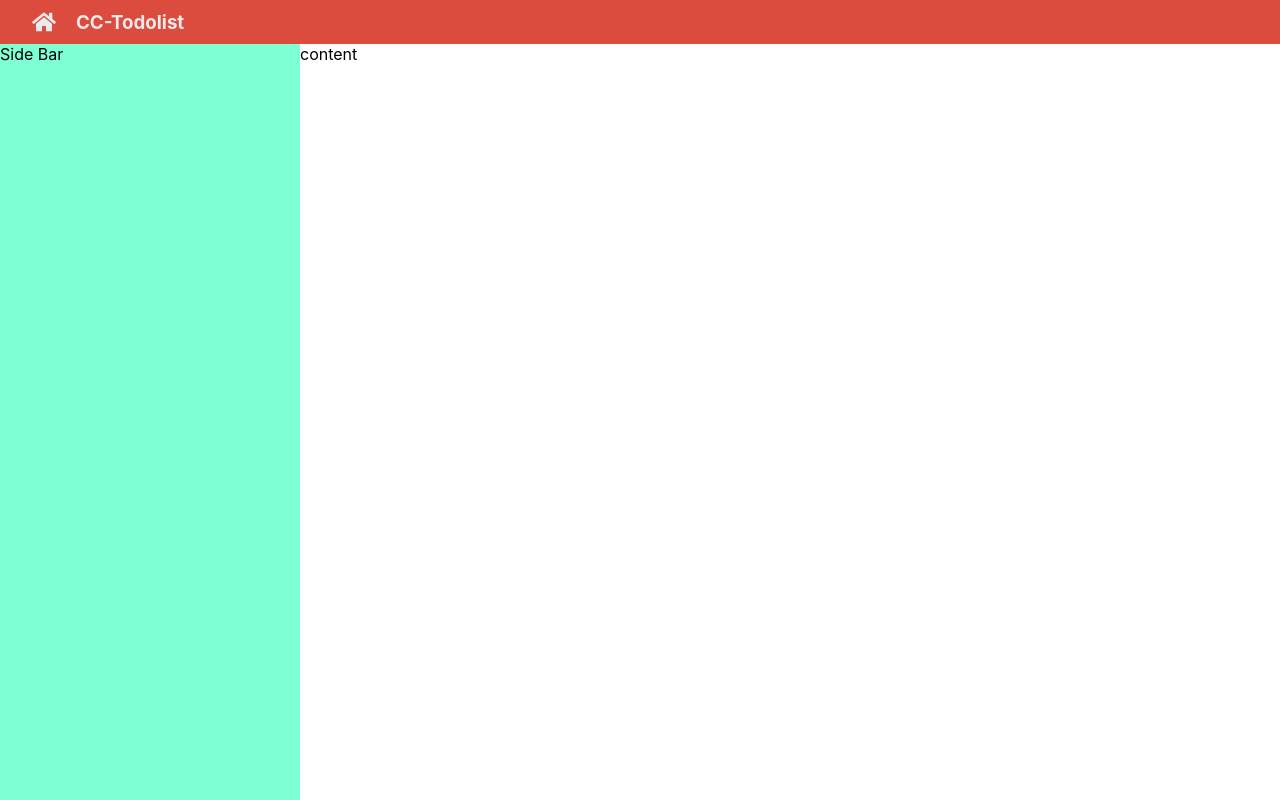
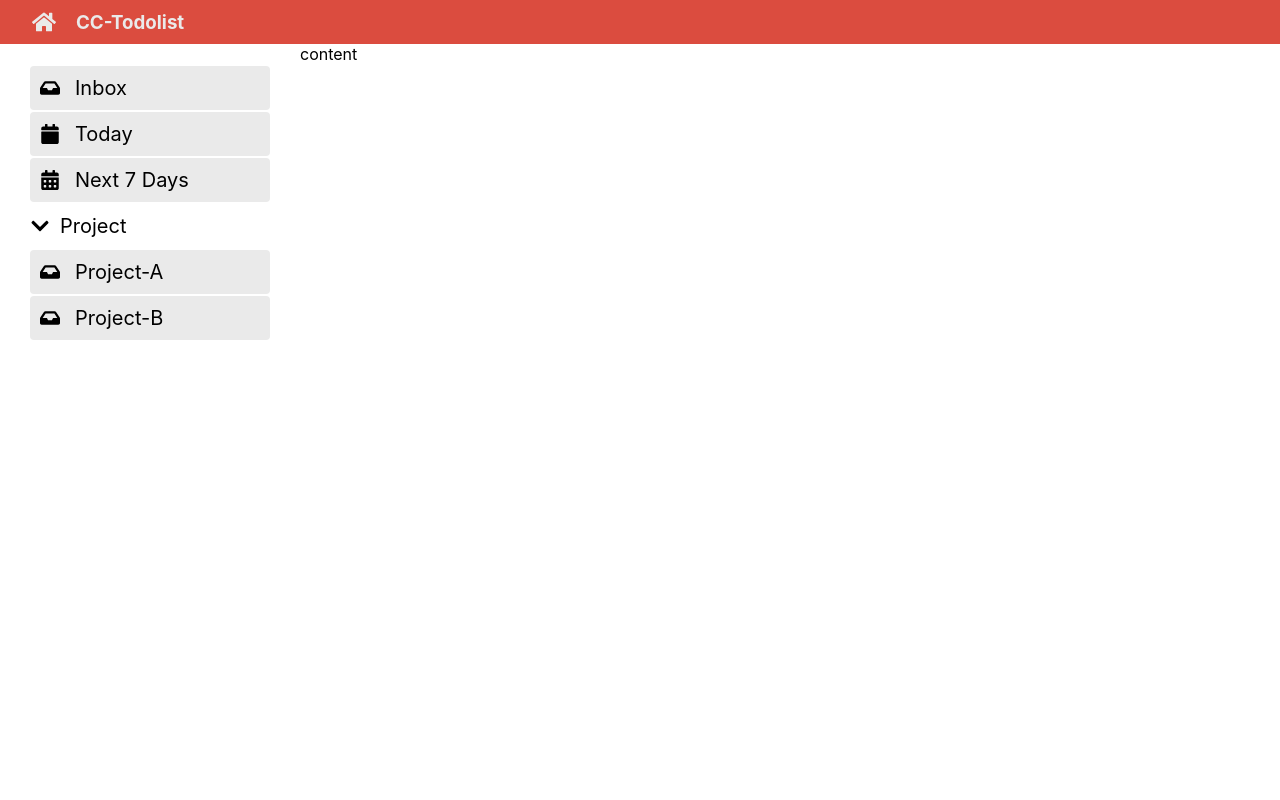
Before and after one commit to Hybola/todolist, a JavaScript app: page / in a window 1280 px wide. Built offline with nearby package versions, Linux system fonts and the light colour scheme; the HTML template or start-up script is replaced by a standard one.

Commit message:
typo graphy

```diff
--- a/src/App.js
+++ b/src/App.js
@@ -1,5 +1,11 @@
 import "./App.scss";
-import { FaHome } from "react-icons/fa";
+import {
+  FaHome,
+  FaInbox,
+  FaCalendar,
+  FaCalendarAlt,
+  FaChevronDown,
+} from "react-icons/fa";
 
 function App() {
   return (
@@ -11,7 +17,52 @@ function App() {
         <h3>CC-Todolist</h3>
       </header>
 
-      <aside className="sidebar">Side Bar</aside>
+      <aside className="sidebar">
+        <section className="sidebar__generic">
+          <ul className="generic__lists">
+            <li className="active">
+              <span>
+                <FaInbox />
+              </span>
+              Inbox
+            </li>
+            <li className="active">
+              <span>
+                <FaCalendar />
+              </span>
+              Today
+            </li>
+            <li className="active">
+              <span>
+                <FaCalendarAlt />
+              </span>
+              Next 7 Days
+            </li>
+          </ul>
+        </section>
+        <section className="sidebar__middle">
+          <span>
+            <FaChevronDown />
+          </span>
+          Project
+        </section>
+        <section className="sidebar__projects">
+          <ul className="generic__lists">
+            <li className="active">
+              <span>
+                <FaInbox />
+              </span>
+              Project-A
+            </li>
+            <li className="active">
+              <span>
+                <FaInbox />
+              </span>
+              Project-B
+            </li>
+          </ul>
+        </section>
+      </aside>
       <main className="content">content</main>
     </div>
   );
--- a/src/App.scss
+++ b/src/App.scss
@@ -2,6 +2,9 @@ $primary: #db4c3f;
 $grey: rgb(234, 234, 234);
 $sidebar-width: 300px;
 $header-height: 44px;
+li {
+  list-style: none;
+}
 .container {
   display: grid;
   grid-template-rows: $header-height calc(100vh - $header-height);
@@ -27,9 +30,72 @@ $header-height: 44px;
   }
 }
 .sidebar {
-  background-color: aquamarine;
+  // background-color: aquamarine;
   grid-row: 2/3;
   grid-column: 1/2;
+  position: sticky;
+  // position: fixed;
+  // left:0;
+  // top:0;
+  //content inside
+  display: flex;
+  flex-direction: column;
+  padding: 20px 30px;
+  gap: 10px;
+  &__middle {
+    display: flex;
+    align-items: center;
+    gap: 10px;
+    font-size: 20px;
+    & > span {
+      display: flex;
+    }
+    & > h6 {
+      font-size: 22px;
+    }
+  }
+}
+.generic__lists {
+  & > li {
+    display: flex;
+    align-items: center;
+    cursor: pointer;
+    gap: 15px;
+    padding: 10px;
+    border-radius: 4px;
+    font-size: 20px;
+    margin: 2px 0;
+    &:hover {
+      background-color: $grey;
+    }
+    & > span {
+      display: flex;
+    }
+  }
+}
+.project__lists {
+  & > li {
+    display: flex;
+    align-items: center;
+    cursor: pointer;
+    gap: 15px;
+    padding: 10px;
+    border-radius: 4px;
+    font-size: 20px;
+    margin: 2px 0;
+    &:hover {
+      background-color: $grey;
+    }
+    & > span {
+      display: flex;
+    }
+  }
+}
+.sidebar__generic {
+}
+
+.active {
+  background-color: $grey;
 }
 .content {
   grid-row: 2/3;
--- a/src/index.css
+++ b/src/index.css
@@ -1,13 +1,19 @@
+@import url("https://fonts.googleapis.com/css2?family=Nunito:ital,wght@0,200;0,300;0,500;0,600;0,700;0,800;0,900;1,400&display=swap");
 body {
   margin: 0;
-  font-family: -apple-system, BlinkMacSystemFont, 'Segoe UI', 'Roboto', 'Oxygen',
-    'Ubuntu', 'Cantarell', 'Fira Sans', 'Droid Sans', 'Helvetica Neue',
+  font-family: -apple-system, BlinkMacSystemFont, "Segoe UI", "Roboto", "Oxygen",
+    "Ubuntu", "Cantarell", "Fira Sans", "Droid Sans", "Helvetica Neue",
     sans-serif;
   -webkit-font-smoothing: antialiased;
   -moz-osx-font-smoothing: grayscale;
 }
 
 code {
-  font-family: source-code-pro, Menlo, Monaco, Consolas, 'Courier New',
+  font-family: "Nunito", source-code-pro, Menlo, Monaco, Consolas, "Courier New",
     monospace;
 }
+* {
+  padding: 0;
+  margin: 0;
+  box-sizing: border-box;
+}
```
